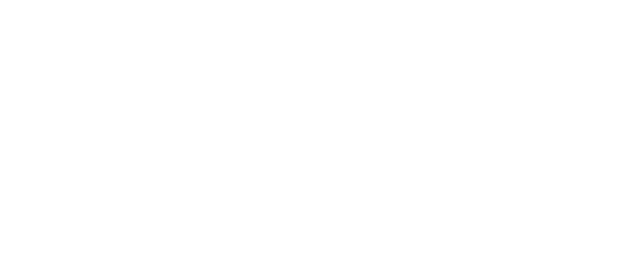
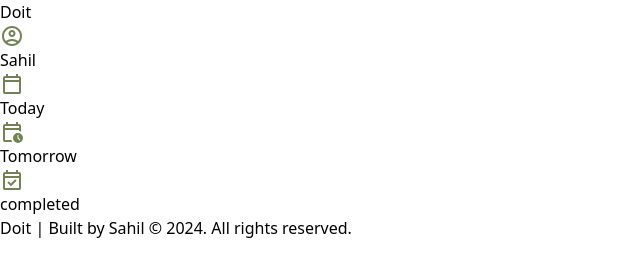
Before and after one commit to SahilTiwariDev/Doit-V1, a website: page src/index.html in a window 1280 px wide. Shown: the whole page, without its empty margins (0-640 px from the left). Drawn offline with Linux system fonts and the light colour scheme.

Commit message:
Create basic structure of app

```diff
--- a/src/index.html
+++ b/src/index.html
@@ -1,12 +1,73 @@
 <!DOCTYPE html>
 <html lang="en">
-<head>
-    <meta charset="UTF-8">
-    <meta name="viewport" content="width=device-width, initial-scale=1.0">
-    <title>Document</title>
-    <link rel="stylesheet" href="output.css">
-</head>
-<body>
-
-</body>
+  <head>
+    <meta charset="UTF-8" />
+    <meta name="viewport" content="width=device-width, initial-scale=1.0" />
+    <title>Home | Doit</title>
+    <link rel="stylesheet" href="output.css" />
+  </head>
+  <body>
+    <header>
+      <div><h1>Doit</h1></div>
+      <div>
+        <svg
+          xmlns="http://www.w3.org/2000/svg"
+          height="24px"
+          viewBox="0 -960 960 960"
+          width="24px"
+          fill="#718355"
+        >
+          <path
+            d="M234-276q51-39 114-61.5T480-360q69 0 132 22.5T726-276q35-41 54.5-93T800-480q0-133-93.5-226.5T480-800q-133 0-226.5 93.5T160-480q0 59 19.5 111t54.5 93Zm246-164q-59 0-99.5-40.5T340-580q0-59 40.5-99.5T480-720q59 0 99.5 40.5T620-580q0 59-40.5 99.5T480-440Zm0 360q-83 0-156-31.5T197-197q-54-54-85.5-127T80-480q0-83 31.5-156T197-763q54-54 127-85.5T480-880q83 0 156 31.5T763-763q54 54 85.5 127T880-480q0 83-31.5 156T763-197q-54 54-127 85.5T480-80Zm0-80q53 0 100-15.5t86-44.5q-39-29-86-44.5T480-280q-53 0-100 15.5T294-220q39 29 86 44.5T480-160Zm0-360q26 0 43-17t17-43q0-26-17-43t-43-17q-26 0-43 17t-17 43q0 26 17 43t43 17Zm0-60Zm0 360Z"
+          />
+        </svg>
+        <h3>Sahil</h3>
+      </div>
+    </header>
+    <main>
+      <div>
+        <svg
+          xmlns="http://www.w3.org/2000/svg"
+          height="24px"
+          viewBox="0 -960 960 960"
+          width="24px"
+          fill="#718355"
+        >
+          <path
+            d="M200-80q-33 0-56.5-23.5T120-160v-560q0-33 23.5-56.5T200-800h40v-80h80v80h320v-80h80v80h40q33 0 56.5 23.5T840-720v560q0 33-23.5 56.5T760-80H200Zm0-80h560v-400H200v400Zm0-480h560v-80H200v80Zm0 0v-80 80Z"
+          />
+        </svg>
+        <h2>Today</h2>
+      </div>
+      <div>
+        <svg
+          xmlns="http://www.w3.org/2000/svg"
+          height="24px"
+          viewBox="0 -960 960 960"
+          width="24px"
+          fill="#718355"
+        >
+          <path
+            d="M200-640h560v-80H200v80Zm0 0v-80 80Zm0 560q-33 0-56.5-23.5T120-160v-560q0-33 23.5-56.5T200-800h40v-80h80v80h320v-80h80v80h40q33 0 56.5 23.5T840-720v227q-19-9-39-15t-41-9v-43H200v400h252q7 22 16.5 42T491-80H200Zm520 40q-83 0-141.5-58.5T520-240q0-83 58.5-141.5T720-440q83 0 141.5 58.5T920-240q0 83-58.5 141.5T720-40Zm67-105 28-28-75-75v-112h-40v128l87 87Z"
+          />
+        </svg>
+        <h2>Tomorrow</h2>
+      </div>
+      <div>
+        <svg
+          xmlns="http://www.w3.org/2000/svg"
+          height="24px"
+          viewBox="0 -960 960 960"
+          width="24px"
+          fill="#718355"
+        >
+          <path
+            d="M438-226 296-368l58-58 84 84 168-168 58 58-226 226ZM200-80q-33 0-56.5-23.5T120-160v-560q0-33 23.5-56.5T200-800h40v-80h80v80h320v-80h80v80h40q33 0 56.5 23.5T840-720v560q0 33-23.5 56.5T760-80H200Zm0-80h560v-400H200v400Zm0-480h560v-80H200v80Zm0 0v-80 80Z"
+          />
+        </svg>
+        <h2>completed</h2>
+      </div>
+    </main>
+    <footer>Doit | Built by Sahil © 2024. All rights reserved.</footer>
+  </body>
 </html>
```
